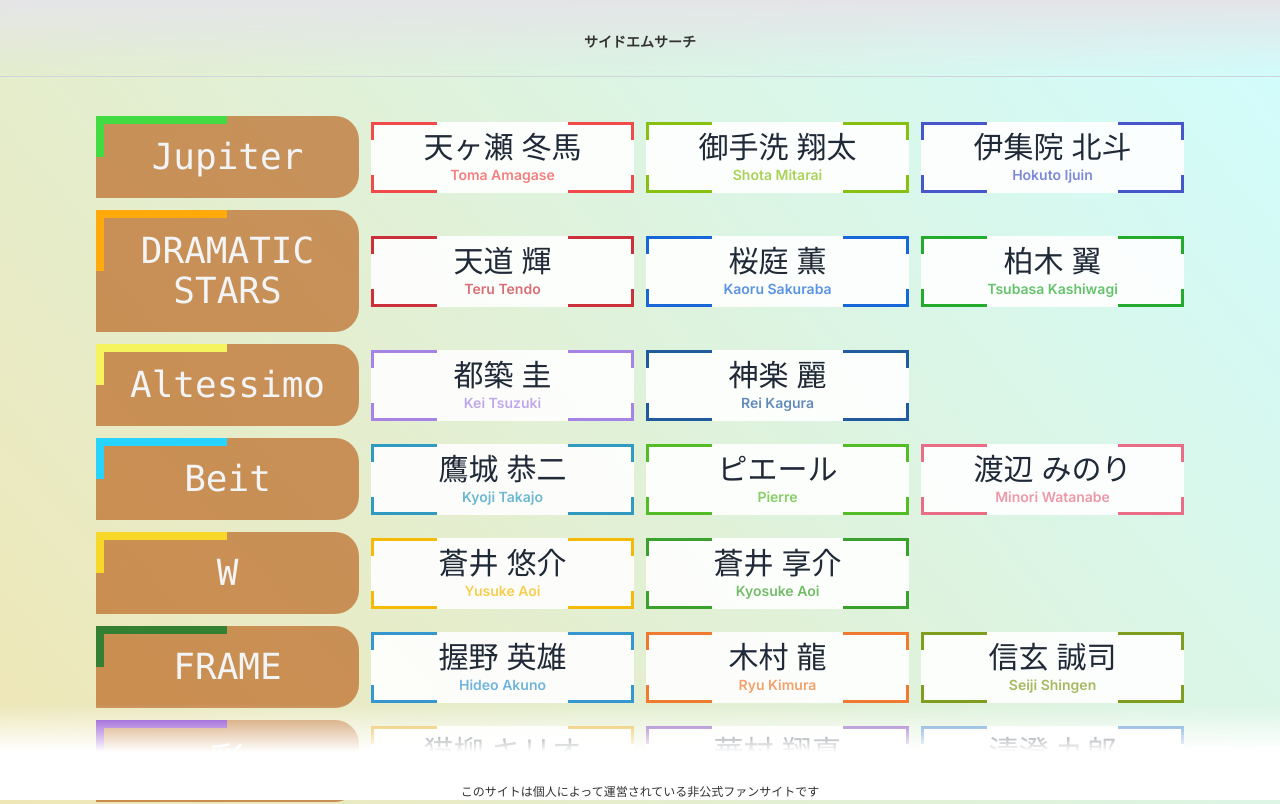
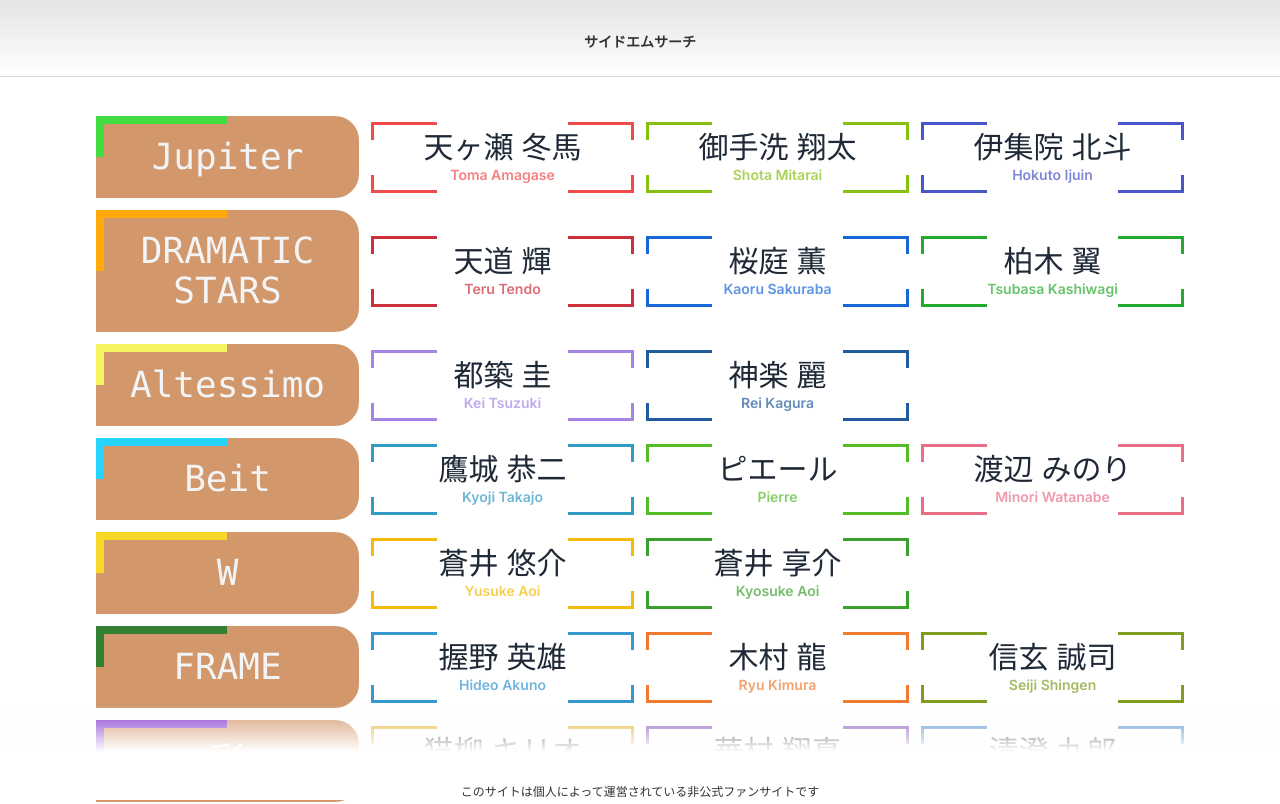
Before and after one commit to grapefruitsattack/search-315_dev, a Next.js app: page / in a window 1280 px wide. Shown: the top 804 px of the page. Built offline with nearby package versions, Linux system fonts and the light colour scheme.

Commit message:
デザイン調整

```diff
--- a/src/app/border-hover.module.css
+++ b/src/app/border-hover.module.css
@@ -20,6 +20,7 @@ THE SOFTWARE IS PROVIDED "AS IS", WITHOUT WARRANTY OF ANY KIND, EXPRESS OR IMPLI
     background:
       var(--_g1) var(--_p, 25%) 0   ,var(--_g2) 0    var(--_p,125%),
       var(--_g1) var(--_p,125%) 100%,var(--_g2) 100% var(--_p, 25%);
+
       /* background:
       var(--_g1) 50% 0   ,var(--_g2) 0    50%; */
     background-size: 200% var(--b),var(--b) 200%;
@@ -28,11 +29,15 @@ THE SOFTWARE IS PROVIDED "AS IS", WITHOUT WARRANTY OF ANY KIND, EXPRESS OR IMPLI
     margin-top: auto;
     margin-bottom: auto;
     /* bg-white/90 */
-    background-color: rgba(255, 255, 255, 0.9);
+
   }
   .idol:hover {
     --_p: 25%;
-    background-color: rgba(243, 244, 246, 0.0);
+    background:
+      var(--_g1) var(--_p, 25%) 0   ,var(--_g2) 0    var(--_p,125%),
+      var(--_g1) var(--_p,125%) 100%,var(--_g2) 100% var(--_p, 25%),
+      linear-gradient(43deg, #bdeff950 0%, #fbedc5E6 90%);
+      background-size: 200% var(--b),var(--b) 200%;
   }
 
   .unit{
--- a/src/app/globals.css
+++ b/src/app/globals.css
@@ -18,8 +18,8 @@
 
 body {
   color: rgb(var(--foreground-rgb));
-  background-color:hsla(142,100%,86%,1);
-  background-image: linear-gradient(50deg, rgba(253, 219, 146, 1), rgba(209, 253, 254, 1));
+  background-color:rgb(255, 255, 255);
+  /* background-image: linear-gradient(50deg, rgba(253, 219, 146, 1), rgba(209, 253, 254, 1)); */
 }
 
 @layer components {
```
